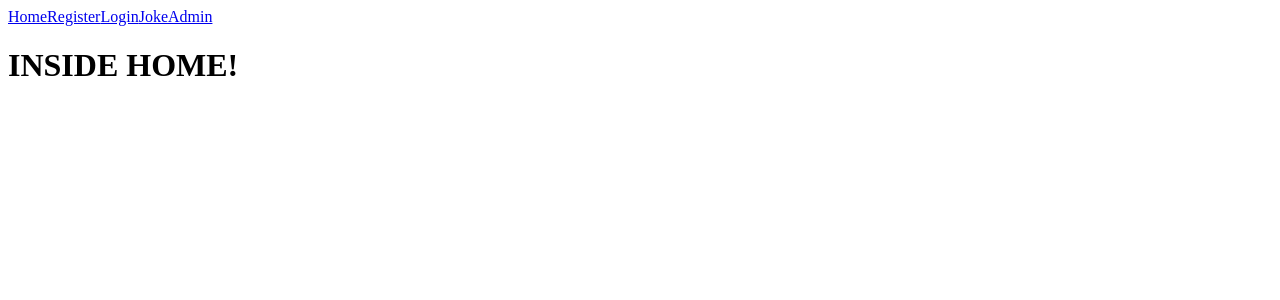
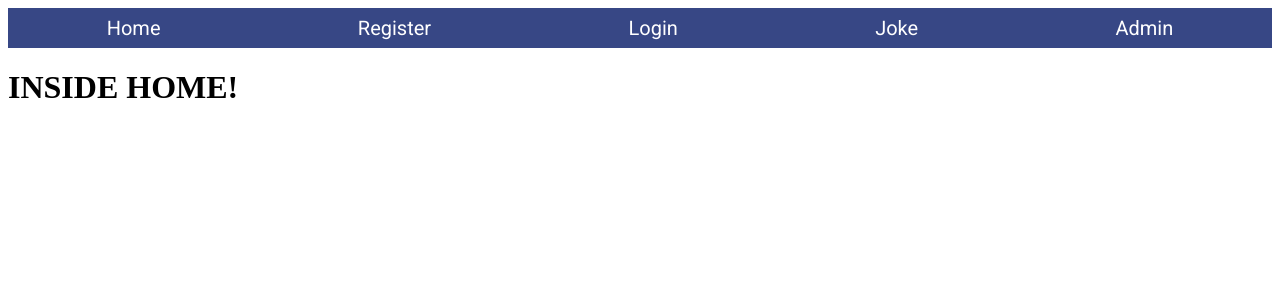
Before and after one commit to DadJokes-Nov/Front-End, a React (Create React App) app: page / in a window 1280 px wide. Shown: the top 300 px of the page. Built offline with nearby package versions, Linux system fonts and the light colour scheme.

Commit message:
general styling of the navbar to match the marketing page

```diff
--- a/src/components/NavBar/NavBar.js
+++ b/src/components/NavBar/NavBar.js
@@ -1,17 +1,50 @@
 import React from 'react';
 import { Link } from "react-router-dom";
+import styled from "styled-components";
+import { makeStyles } from "@material-ui/core/styles";
+
+const NavDiv = styled.div`
+  background-color: #374785;
+  height: 5vh;
+  display: flex;
+  justify-content: space-around;
+  align-items: center;
+`;
+
+
+const useStyles = makeStyles({
+  a:{
+    fontFamily: 'Roboto, sans-serif',
+    color: 'white',
+    fontSize: 20,
+    textDecoration: 'none'
+  }
+});
 
 const NavBar = () => {
+
+  const classes= useStyles();
+
   return (
-    <div>
-      <Link to='/home'>Home</Link>
-      <Link to='/register'>Register</Link>
-      <Link to='/login'>Login</Link>
-      <Link to='/joke'>Joke</Link>
+    <NavDiv>
+      <div>
+        <Link className={classes.a} to='/home'>Home</Link>
+      </div>
+      <div>
+        <Link className={classes.a} to='/register'>Register</Link>
+      </div>
+      <div>
+        <Link className={classes.a} to='/login'>Login</Link>
+      </div>
+      <div>
+        <Link className={classes.a} to='/joke'>Joke</Link>
+      </div>
 
-      {/* this route should eventually check if user is admin to be visible. */}
-      <Link to='/admin'>Admin</Link>
-    </div>
+      <div>
+        {/* this route should eventually check if user is admin to be visible. */}
+        <Link className={classes.a} to='/admin'>Admin</Link>
+      </div>
+    </NavDiv>
   );
 };
 
```
